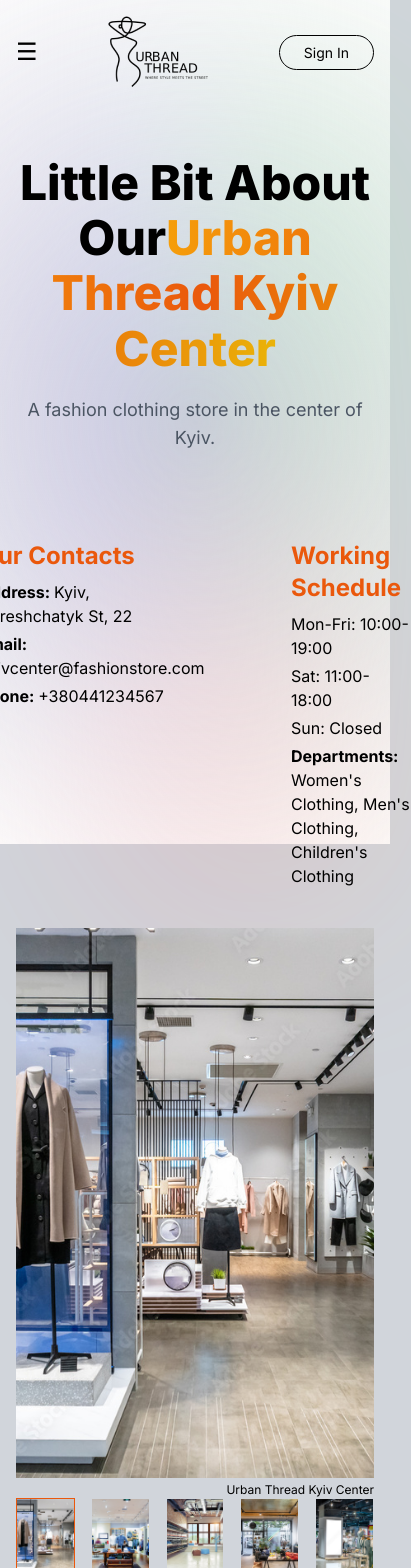
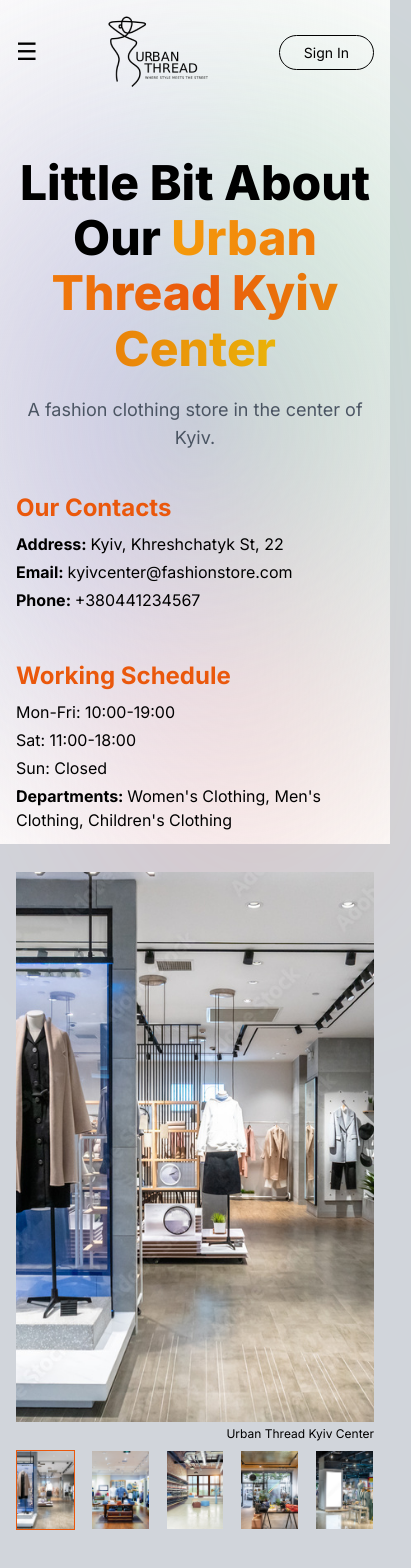
Before and after one commit to WebMast/shops-map, a Next.js app: page /stores/1 in a window 390 px wide. Shown: the top 1568 px of the page, 411 px wide, since content can reach past the window. Built offline with nearby package versions, Linux system fonts and the light colour scheme.

Commit message:
style fixes

```diff
--- a/app/globals.css
+++ b/app/globals.css
@@ -1,5 +1,4 @@
 @import url("https://fonts.googleapis.com/css2?family=Inter:wght@100;200;300;400;500;600;700;800;900&display=swap");
-
 @tailwind base;
 @tailwind components;
 @tailwind utilities;
@@ -63,7 +62,7 @@
     background: #fff;
     transform: translateY(-20%);
     opacity: 0;
-    transition: all 0.3s ease-in-out;
+    transition: all 0.2s ease-in-out;
     z-index: 5;
     padding: 20px;
     border-radius: 5px;
--- a/app/stores/[storeId]/page.js
+++ b/app/stores/[storeId]/page.js
@@ -23,21 +23,21 @@
             <h1 className="head_text text-center">
                 Little Bit About Our
                 <br className="max-md:hidden"/>
-                <span className="orange_gradient text-center capitalize">{store.name}</span>
+                <span className="orange_gradient text-center capitalize"> {store.name}</span>
             </h1>
             <p className='desc text-center'>{store.shortDescription}</p>
-            <div className="flex justify-center gap-24 mb-10">
-                <div className="w-1/2">
-                    <h2 className="text-2xl font-bold mt-12 mb-2 text-[#ea580c]">Our Contacts</h2>
+            <div className="flex max-md:flex-col md:flex-row justify-center gap-12 md:gap-24 mb-10">
+                <div className="md:w-1/2">
+                    <h2 className="text-2xl font-bold md:mt-8 mb-2 text-[#ea580c]">Our Contacts</h2>
                     <p className="mb-1"><strong>Address: </strong><a href={googleMapsSearchUrl} target="_blank">{store.address}</a></p>
                     <p className="mb-1"><strong>Email: </strong><a href={`mailto:${store.email}`}>{store.email}</a></p>
                     <p><strong>Phone: </strong><a href={`tel:${store.phone}`}>{store.phone}</a></p>
                 </div>
-                <div className="w-1/2">
-                    <h2 className="text-2xl font-bold mt-12 mb-2 text-[#ea580c]">Working Schedule</h2>
+                <div className="md:w-1/2">
+                    <h2 className="text-2xl font-bold md:mt-12 mb-2 text-[#ea580c]">Working Schedule</h2>
                     <p>
                         {formatSchedule(store.schedule).map(date => {
-                            return <span className="block mb-1">{date}</span>
+                            return <span key={Date.now()} className="block mb-1">{date}</span>
                         })}
                     </p>
                     <p><strong>Departments: </strong>{store.departments}</p>
--- a/components/Gallery.jsx
+++ b/components/Gallery.jsx
@@ -14,7 +14,7 @@
                 </div>
                 <figcaption className="text-right text-xs mt-1">{label}</figcaption>
             </figure>
-            <div className="gallery-thumbnails flex justify-center gap-4">
+            <div className="gallery-thumbnails flex justify-center gap-4 mt-2">
                 {Object.values(images).map(image => {
                     return <div key={image} className={`w-20 h-20 relative border ${image === activeImage ? 'border-[#ea580c]' : 'border-transparent'}`}
                                 onClick={() => setActiveImage(image)}>
--- a/components/ShopsMap.jsx
+++ b/components/ShopsMap.jsx
@@ -6,10 +6,6 @@
 import { useState} from "react";
 
 const ShopsMap = ({shopsList}) => {
-
-    console.log((`${process.env.NEXT_PUBLIC_API_URL}/api/stores`));
-
-
     const [activeStore, setActiveStore] = useState(false);
 
     return (
@@ -33,8 +29,8 @@
                     ))}
                     {activeStore && <InfoWindow
                         position={{lat: Number(activeStore.coordinates.latitude) + 0.04, lng: Number(activeStore.coordinates.longitude)}}
-                        onCloseClick={() => setActiveStore(null)}>
-                        <div className="w-48 text-black text-center min-h-52">
+                        onCloseClick={() => setActiveStore(null)} className="min-h-52">
+                        <div className="w-48 text-black text-center">
                             <Image src={`/store/${activeStore.images.mainImg}`} width={180} height={90} className="mx-auto"
                                    alt={activeStore.name}/>
                             <p className="mt-4 font-semibold uppercase">{activeStore.name}</p>
```
Also changed, not shown: 1 other file (tests, documents, lock files or other folders).
